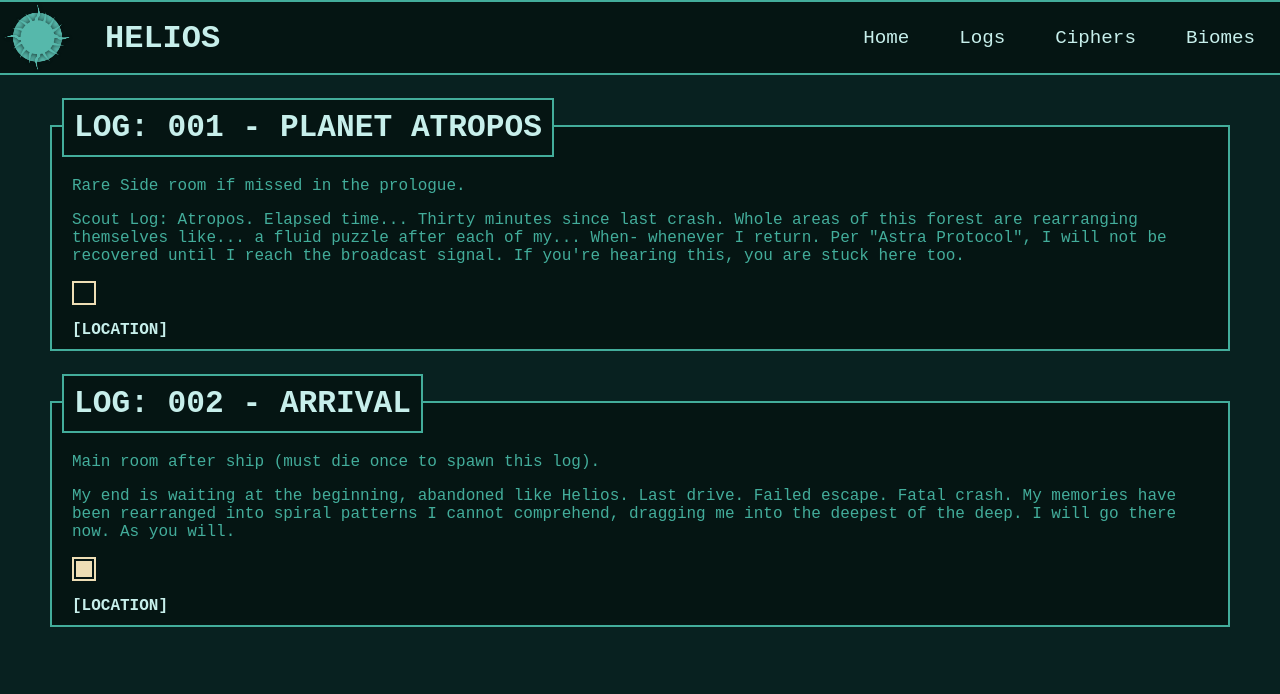
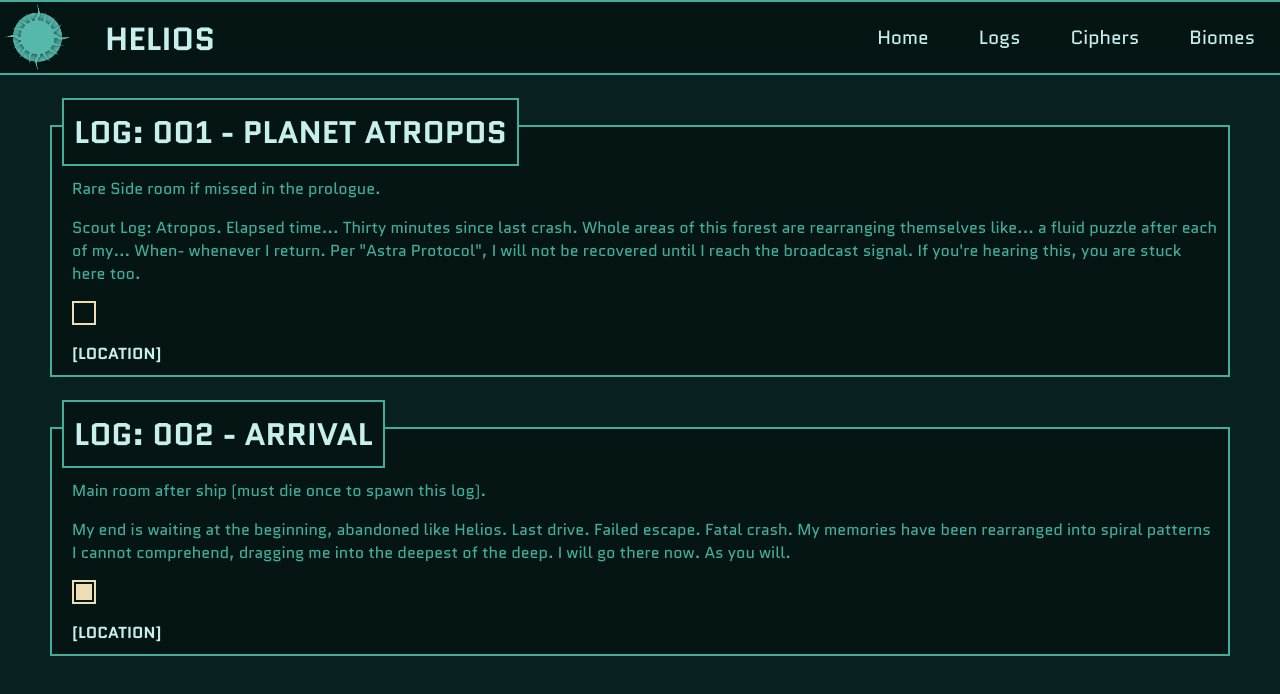
Before and after one commit to leprpht/Helios, a React (Vite) app in the folder helios-frontend/: page / in a window 1280 px wide. Shown: the top 694 px of the page. Built offline with nearby package versions, Linux system fonts and the light colour scheme.

Commit message:
Replace fonts

```diff
--- a/helios-frontend/index.html
+++ b/helios-frontend/index.html
@@ -3,6 +3,9 @@
   <head>
     <meta charset="UTF-8" />
     <link rel="icon" href="/src/assets/helios.png" />
+    <link rel="preconnect" href="https://fonts.googleapis.com">
+    <link rel="preconnect" href="https://fonts.gstatic.com" crossorigin>
+    <link href="https://fonts.googleapis.com/css2?family=Quantico:ital,wght@0,400;0,700;1,400;1,700&family=Share+Tech+Mono&display=swap" rel="stylesheet">
     <meta name="viewport" content="width=device-width, initial-scale=1.0" />
     <title>Helios</title>
   </head>
--- a/helios-frontend/src/index.css
+++ b/helios-frontend/src/index.css
@@ -1,5 +1,5 @@
 :root {
-  font-family: 'Courier New', Courier, monospace;
+  font-family: 'Quantico', sans-serif;
 
   --background-color-lighter: hsl(176, 63%, 8%);
   --background-color-darker: hsl(173, 63%, 5%);
```
